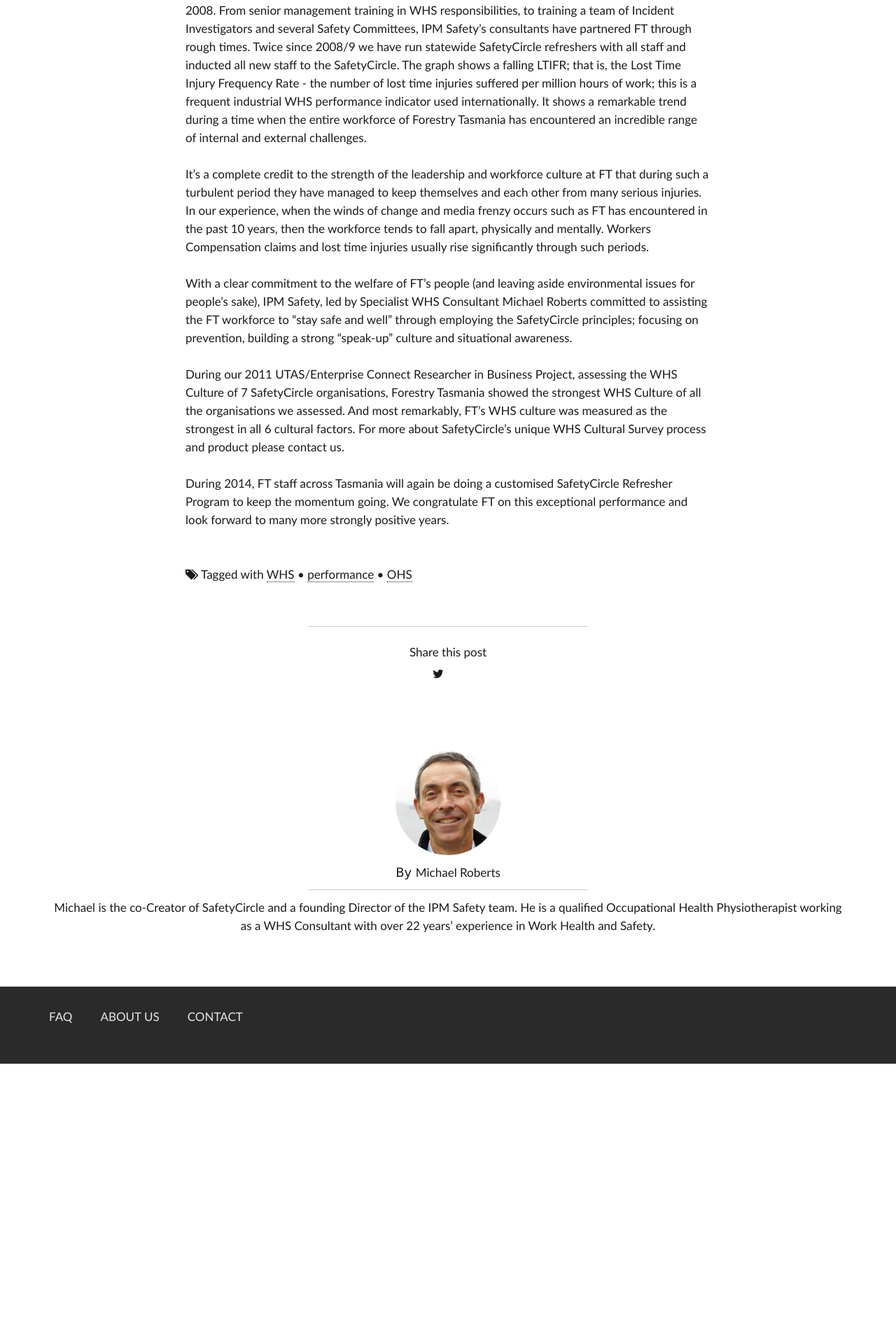
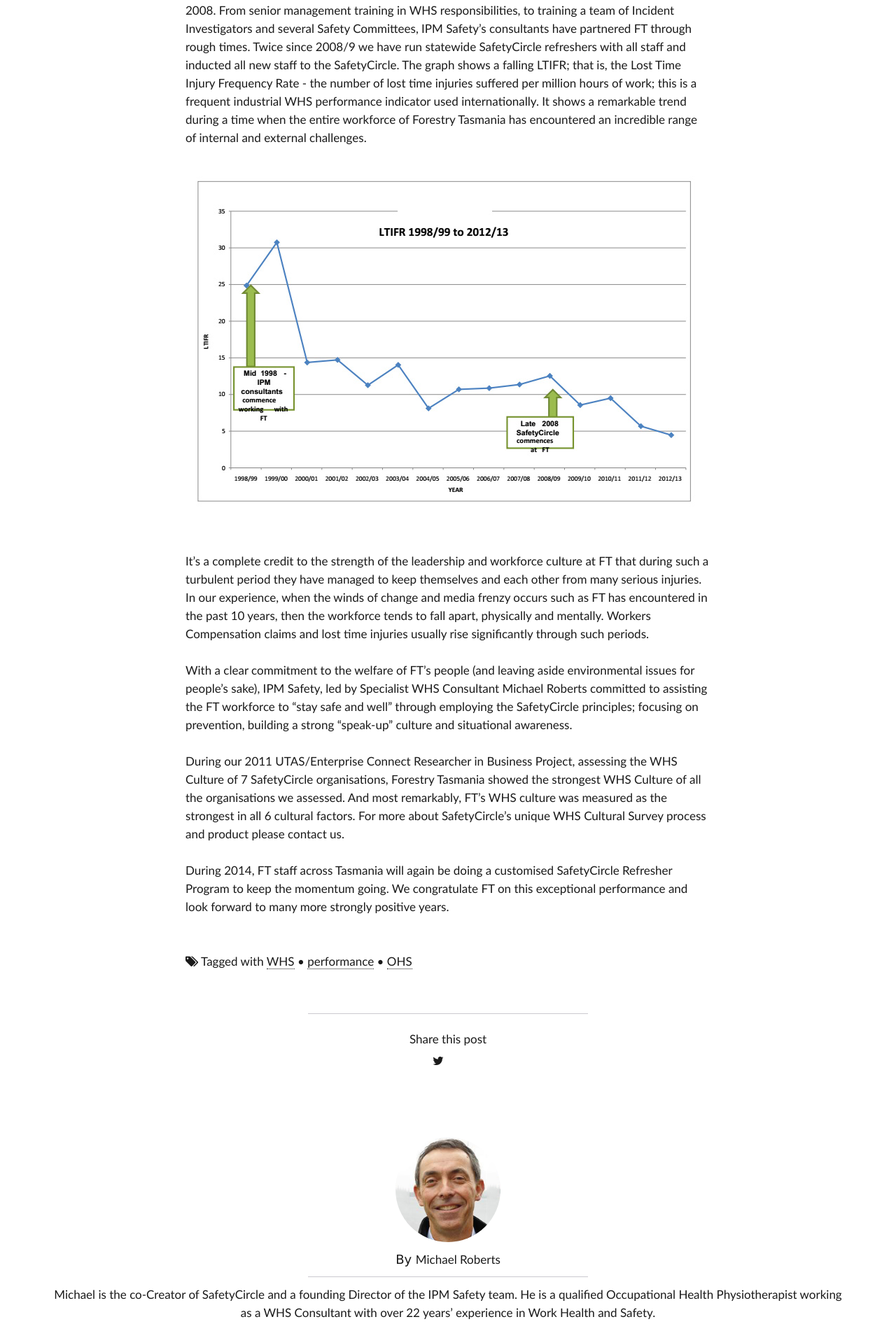
Before and after one commit to safetycircle/website, a Jekyll site: the page built from _posts/2014-04-04-wow-that-s-an-amazing-trend.md, in a window 1280 px wide. Shown: the part 525-2437 px from the top of the page at 70% size. Built offline with Jekyll 4.4.1, drawn with Linux system fonts in a browser that asks for light colours; nearby versions of some CDN libraries; comment, search, counter and statistics services are not loaded; before the commit the page ends 2045 px from its top, so only the background shows below that.

Commit message:
Updated 2014-04-04-wow-that-s-an-amazing-trend.md

```diff
--- a/_posts/2014-04-04-wow-that-s-an-amazing-trend.md
+++ b/_posts/2014-04-04-wow-that-s-an-amazing-trend.md
@@ -17,6 +17,9 @@
 
 IPM Safety first began working with FT in 1998 on a variety of injury management and injury prevention projects. FT was an early adopter of the SafetyCircle and has been committed to it since 2008. From senior management training in WHS responsibilities, to training a team of Incident Investigators and several Safety Committees, IPM Safety's consultants have partnered FT through rough times. Twice since 2008/9 we have run statewide SafetyCircle refreshers with all staff and inducted all new staff to the SafetyCircle. The graph shows a falling LTIFR; that is, the Lost Time Injury Frequency Rate - the number of lost time injuries suffered per million hours of work; this is a frequent industrial WHS performance indicator used internationally. It shows a remarkable trend during a time when the entire workforce of Forestry Tasmania has encountered an incredible range of internal and external challenges.
 
+![wow-thats-a-trend.jpg](/images/wow-thats-a-trend.jpg)
+
+
 It's a complete credit to the strength of the leadership and workforce culture at FT that during such a turbulent period they have managed to keep themselves and each other from many serious injuries. In our experience, when the winds of change and media frenzy occurs such as FT has encountered in the past 10 years, then the workforce tends to fall apart, physically and mentally. Workers Compensation claims and lost time injuries usually rise significantly through such periods.
 
 With a clear commitment to the welfare of FT's people (and leaving aside environmental issues for people's sake), IPM Safety, led by Specialist WHS Consultant Michael Roberts committed to assisting the FT workforce to "stay safe and well" through employing the SafetyCircle principles; focusing on prevention, building a strong "speak-up" culture and situational awareness.
```
